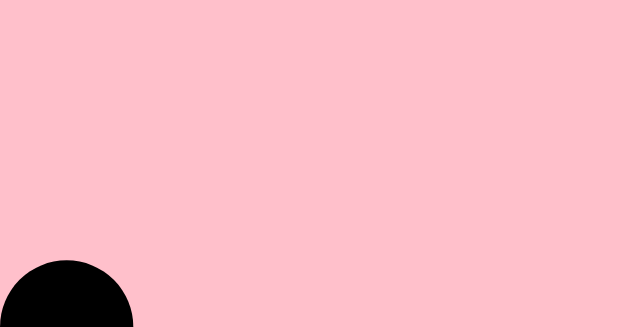
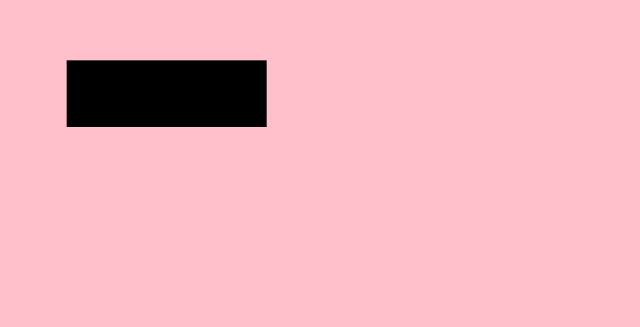
Before and after one commit to adeicodenext/platform-yay, a plain HTML site: page index.html in a window 1280 px wide. Shown: the part 473-800 px from the top of the page, without its empty margins (0-640 px from the left). Drawn offline with Linux system fonts and the light colour scheme.

Commit message:
Add files via upload

```diff
--- a/game.js
+++ b/game.js
@@ -1,40 +1,54 @@
 
+class Game {
+
+  constructor () {
     // state
-let hero = new Hero()
-let keyPressed = {}
+    this.hero = new Hero()
+    this.platforms = []
+    this.keyPressed = {}
 
     // setup a function to run whenever a key is pressed
     window.addEventListener("keydown", event => {
-  keyPressed[event.code] = true
+      this.keyPressed[event.code] = true
     })
     window.addEventListener("keyup", event => {
-  keyPressed[event.code] = false
+      this.keyPressed[event.code] = false
     })
 
-function loop() {
-  console.log(keyPressed)
-  if (keyPressed["ArrowUp"]) {
-    hero.jump()
-  }
-  if (keyPressed["ArrowDown"]) {
-    hero.moveDown()
-  }
-  if (keyPressed["ArrowLeft"]) {
-    hero.moveLeft()
-  }
-  if (keyPressed["ArrowRight"]) {
-    hero.moveRight()
+    this.platforms.push(new Platform(
+      GRIDSIZE,
+      GRIDSIZE*8,
+      GRIDSIZE*3,
+      GRIDSIZE))
+
+    this.loop()
   }
 
-  hero.step()
+  loop() {
+    if (this.keyPressed["ArrowUp"]) {
+      this.hero.jump()
+    }
+    if (this.keyPressed["ArrowDown"]) {
+      this.hero.moveDown()
+    }
+    if (this.keyPressed["ArrowLeft"]) {
+      this.hero.moveLeft()
+    }
+    if (this.keyPressed["ArrowRight"]) {
+      this.hero.moveRight()
+    }
+
+    this.hero.step(this.platforms)
 
     // draw everything
     ERASE()
-  hero.draw()
+    this.platforms.forEach(p => p.draw())
+    this.hero.draw()
 
     // run loop again!
-  setTimeout(loop, 1000 / 60)
+    setTimeout(() => this.loop(), 1000 / 60)
+  }
 }
 
 // run loop once on startup to get it started
-loop()
+new Game ()
--- a/hero.js
+++ b/hero.js
@@ -1,7 +1,7 @@
 
 let heroSprite = new Sprite("jumpman.png")
-let heroStand = new Sprite ("../images/heros/pink/alienPink_stand.png")
-let heroJump = new Sprite ("../images/heros/pink/alienPink_jump.png")
+let heroStand = new Sprite ("images/alienPink_stand.png")
+let heroJump = new Sprite ("images/alienPink_jump.png")
 
 class Hero {
   constructor() {
@@ -32,7 +32,7 @@ class Hero {
   moveRight() {
     this.x = this.x + GRIDSIZE/10
   }
-  step(){
+  step(platforms){
     //ACCELREATIONS
     this.dy = this.dy + GRIDSIZE/55
      if (this.dy > GRIDSIZE){
@@ -40,23 +40,35 @@ class Hero {
     }
     //velocity
     this.y = this.y + this.dy
+
+    platforms.forEach(p => {
+      let isInsideY = this.y > p.y && this.y < p.y + p.height
+      let isInsideX = this.x > p.x && this.x < p.x + p.width
+      if (isInsideX && isInsideY) {
+        this.y = p.y
+        this.dy = 0
+        this.airborne = false
+      }
+    })
+
     if (this.y > CANVAS.height){
       this.y = CANVAS.height
+      this.dy = 0
       this.airborne = false
-        }
-      }
+    }
+  }
 
   draw() {
-    CTX.fillStyle = 'black'
-    CTX.beginPath()
-    CTX.arc(
-      this.x,
-      this.y,
-      this.width,
-      0,
-      2 * Math.PI,
-    )
-    CTX.fill()
+    //CTX.fillStyle = 'black'
+    //CTX.beginPath()
+    //CTX.arc(
+      //this.x,
+      //this.y,
+      //this.width,
+      //0,
+      //2 * Math.PI,
+    //)
+    //CTX.fill()
 
     let imageToDraw = heroStand
     if (this.airborne) {
--- a/index.html
+++ b/index.html
@@ -15,6 +15,7 @@
   <script defer src="canvas.js"></script>
   <script defer src="sprite.js"></script>
   <script defer src="hero.js"></script>
+  <script defer src='platform.js'></script>
   <script defer src="game.js"></script>
 </head>
 <body>
--- /dev/null
+++ b/platform.js
@@ -0,0 +1,14 @@
+
+class Platform {
+	constructor(x, y, width, height) {
+		this.x = x
+		this.y = y
+		this.width = width
+		this.height = height
+	}
+
+	draw(){
+		CTX.fillStyle = 'black'
+		CTX.fillRect(this.x, this.y, this.width, this.height)
+	}
+}
```
Lines whose indentation alone changed are shown as unchanged.
